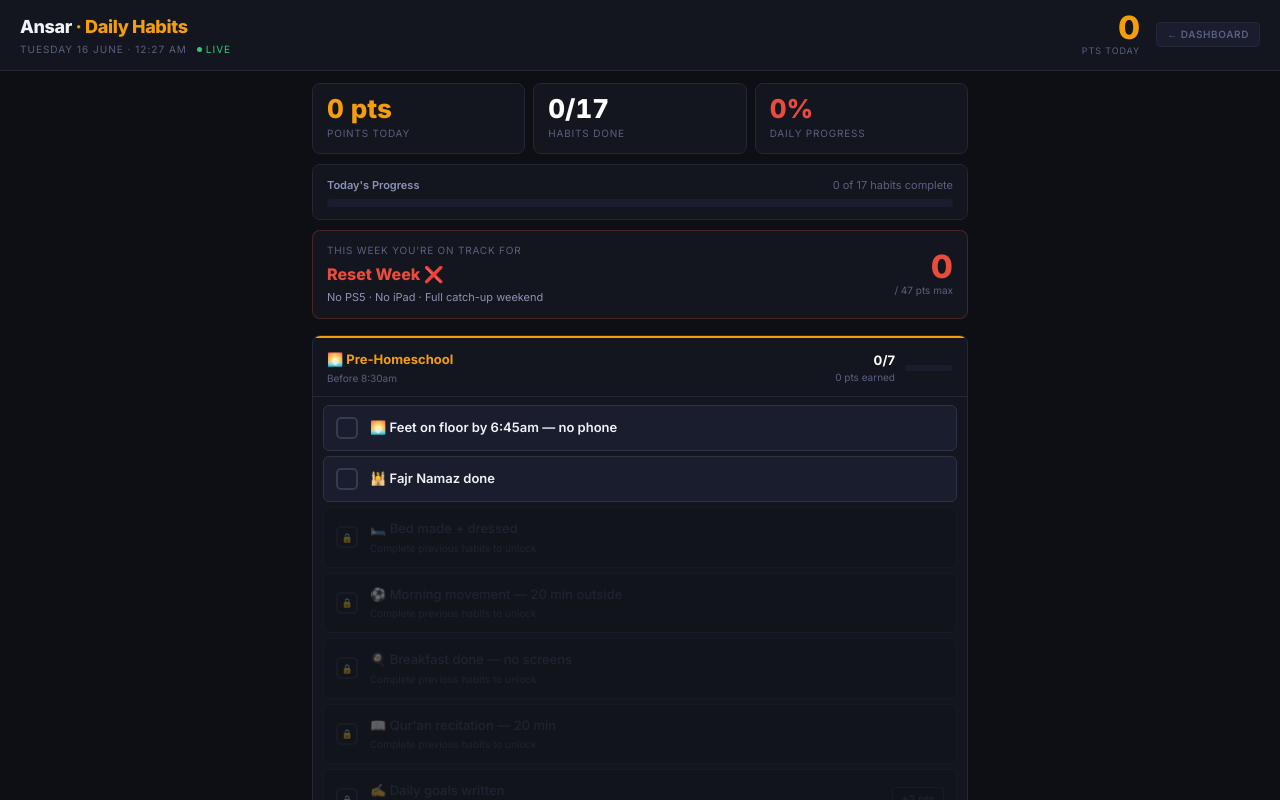
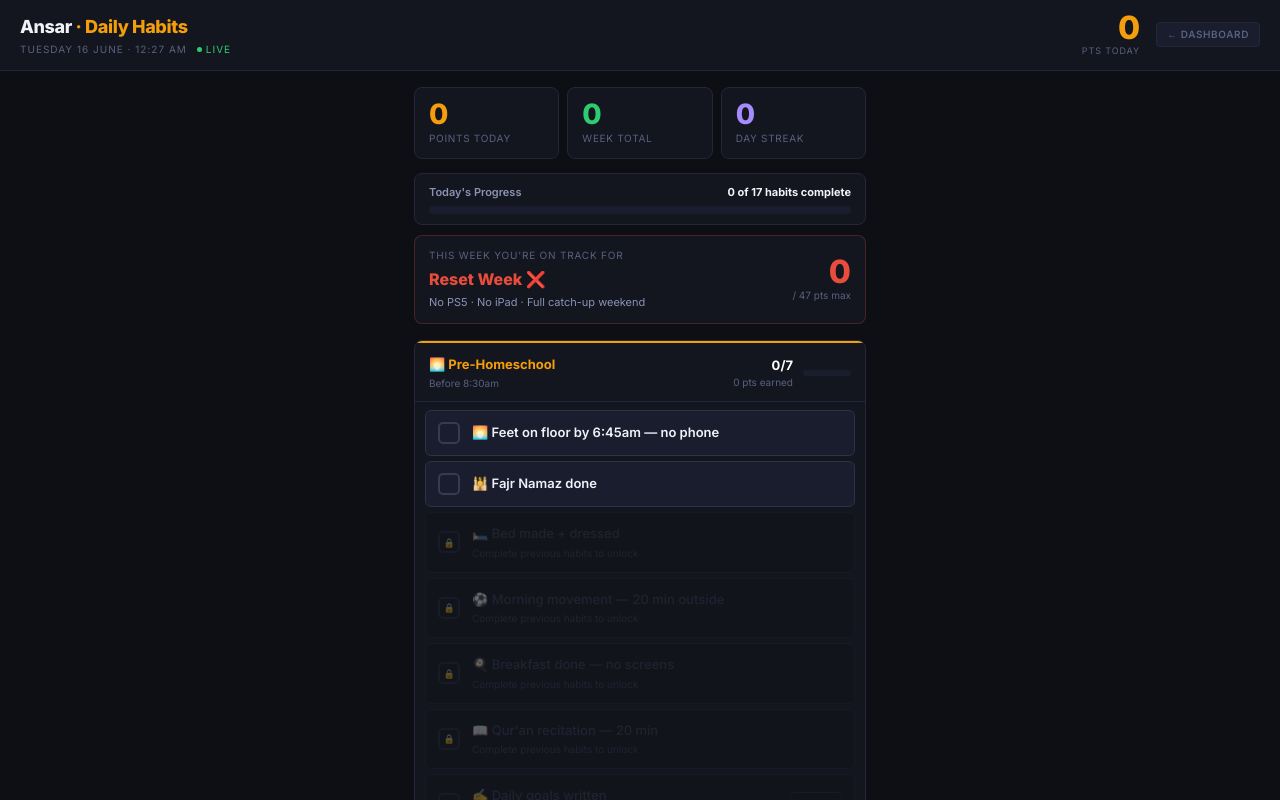
Before and after one commit to kurgelecom-oss/family-dashboard, a Next.js app: page /ansar in a window 1280 px wide. Built offline with nearby package versions, Linux system fonts and the light colour scheme; no server answers; the database is empty.

Commit message:
fix: weekly points, streak, soccer habit, parent weekly total

```diff
--- a/app/ansar/page.tsx
+++ b/app/ansar/page.tsx
@@ -1,8 +1,20 @@
 "use client";
 import { useState, useEffect, useCallback } from "react";
-import { supabase, getTodayDate } from "../lib/supabase";
+import { supabase, getTodayDate, getWeekStart, getTodayDayName } from "../lib/supabase";
 
-const HABITS = [
+// Points per habit — used for weekly sum
+const HABIT_POINTS: Record<string, number> = {
+  wake: 0, fajr: 0, bed: 0, movement: 0, breakfast: 0, quran: 0,
+  goals: 2, school: 3, readtheory: 1, khan: 1, journal: 1,
+  soccer: 2, btn: 1, namaz: 1, room: 0, shower: 0, teeth: 0, reading: 1,
+};
+
+// Days soccer training applies
+const SOCCER_DAYS = ["Monday", "Wednesday"];
+
+function buildHabits(dayName: string) {
+  const hasSoccer = SOCCER_DAYS.includes(dayName);
+  return [
     { id: "wake",      block: "pre",    label: "Feet on floor by 6:45am — no phone",  points: 0, icon: "🌅" },
     { id: "fajr",      block: "pre",    label: "Fajr Namaz done",                      points: 0, icon: "🕌" },
     { id: "bed",       block: "pre",    label: "Bed made + dressed",                   points: 0, icon: "🛏️" },
@@ -14,6 +26,7 @@ const HABITS = [
     { id: "readtheory",block: "school", label: "ReadTheory done",                      points: 1, icon: "📝" },
     { id: "khan",      block: "school", label: "Khan Academy done",                    points: 1, icon: "🎓" },
     { id: "journal",   block: "school", label: "Daily learning journal entry written", points: 1, icon: "📒" },
+    ...(hasSoccer ? [{ id: "soccer", block: "arvo", label: "Soccer training — attend + full effort", points: 2, icon: "⚽" }] : []),
     { id: "btn",       block: "arvo",   label: "BTN episode + Cornell notes done",     points: 1, icon: "📰" },
     { id: "namaz",     block: "arvo",   label: "Duhr + Asr + Maghrib + Isha Namaz",   points: 1, icon: "🕌" },
     { id: "room",      block: "arvo",   label: "Room tidy",                            points: 0, icon: "🧹" },
@@ -21,6 +34,7 @@ const HABITS = [
     { id: "teeth",     block: "arvo",   label: "Teeth brushed",                        points: 0, icon: "🪥" },
     { id: "reading",   block: "arvo",   label: "Reading in bed — 15+ min",             points: 1, icon: "🌙" },
   ];
+}
 
 const BLOCKS = [
   { id: "pre",    label: "🌅 Pre-Homeschool",      subtitle: "Before 8:30am",    color: "#f59e0b" },
@@ -35,25 +49,89 @@ const THRESHOLDS = [
   { min: 0,  label: "Reset Week ❌",   desc: "No PS5 · No iPad · Full catch-up weekend",           color: "#e74c3c" },
 ];
 
-const WEEKLY_MAX = 47;
-
 function getThreshold(pts: number) {
   return THRESHOLDS.find(t => pts >= t.min) || THRESHOLDS[THRESHOLDS.length - 1];
 }
 
-function getHabitState(habit: typeof HABITS[0], blockHabits: typeof HABITS, completed: Record<string, boolean>): "done" | "available" | "locked" {
+function getHabitState(habit: ReturnType<typeof buildHabits>[0], blockHabits: ReturnType<typeof buildHabits>, completed: Record<string, boolean>): "done" | "available" | "locked" {
   if (completed[habit.id]) return "done";
   const idx = blockHabits.findIndex(h => h.id === habit.id);
   const incompleteBefore = blockHabits.slice(0, idx).filter(h => !completed[h.id]).length;
   return incompleteBefore < 2 ? "available" : "locked";
 }
 
+// Calculate real streak: consecutive days (going back from yesterday) where
+// at least 5 habits were completed (a "meaningful" day).
+async function calculateStreak(): Promise<number> {
+  // Fetch last 60 days of completions
+  const cutoff = new Date();
+  cutoff.setDate(cutoff.getDate() - 60);
+  const cutoffStr = cutoff.toISOString().split("T")[0];
+
+  const { data, error } = await supabase
+    .from("habit_completions")
+    .select("habit_id, completed_date")
+    .gte("completed_date", cutoffStr)
+    .order("completed_date", { ascending: false });
+
+  if (error || !data) return 0;
+
+  // Group by date
+  const byDate: Record<string, number> = {};
+  data.forEach((r: { habit_id: string; completed_date: string }) => {
+    byDate[r.completed_date] = (byDate[r.completed_date] || 0) + 1;
+  });
+
+  // Walk back from yesterday, count consecutive days with >=5 completions
+  let streak = 0;
+  const check = new Date();
+  // Start from today — if today has >=5, count it; else start from yesterday
+  for (let i = 0; i <= 60; i++) {
+    const d = new Date(check);
+    d.setDate(check.getDate() - i);
+    const ds = d.toISOString().split("T")[0];
+    if ((byDate[ds] || 0) >= 5) {
+      streak++;
+    } else if (i === 0) {
+      // Today not yet done — skip today, start counting from yesterday
+      continue;
+    } else {
+      break; // Streak broken
+    }
+  }
+  return streak;
+}
+
 export default function AnsarPage() {
+  const [dayName, setDayName] = useState("");
+  const [habits, setHabits] = useState<ReturnType<typeof buildHabits>>([]);
   const [completed, setCompleted] = useState<Record<string, boolean>>({});
   const [mounted, setMounted] = useState(false);
   const [time, setTime] = useState("");
   const [saving, setSaving] = useState<string | null>(null);
   const [online, setOnline] = useState(true);
+  const [weeklyPts, setWeeklyPts] = useState<number | null>(null);
+  const [streak, setStreak] = useState<number | null>(null);
+
+  const loadWeeklyData = useCallback(async () => {
+    const weekStart = getWeekStart();
+    const today = getTodayDate();
+
+    const { data, error } = await supabase
+      .from("habit_completions")
+      .select("habit_id, completed_date")
+      .gte("completed_date", weekStart)
+      .lte("completed_date", today);
+
+    if (!error && data) {
+      // Sum points using HABIT_POINTS map
+      let total = 0;
+      data.forEach((r: { habit_id: string; completed_date: string }) => {
+        total += HABIT_POINTS[r.habit_id] || 0;
+      });
+      setWeeklyPts(total);
+    }
+  }, []);
 
   const loadFromSupabase = useCallback(async () => {
     const { data, error } = await supabase
@@ -62,13 +140,11 @@ export default function AnsarPage() {
       .eq("completed_date", getTodayDate());
     if (!error && data) {
       const map: Record<string, boolean> = {};
-      data.forEach(r => { map[r.habit_id] = true; });
+      data.forEach((r: { habit_id: string }) => { map[r.habit_id] = true; });
       setCompleted(map);
-      // Also cache locally
       localStorage.setItem(`ansar-habits-${getTodayDate()}`, JSON.stringify(map));
       setOnline(true);
     } else {
-      // Fallback to localStorage
       const saved = localStorage.getItem(`ansar-habits-${getTodayDate()}`);
       if (saved) setCompleted(JSON.parse(saved));
       setOnline(false);
@@ -76,41 +152,54 @@ export default function AnsarPage() {
   }, []);
 
   useEffect(() => {
+    const dn = getTodayDayName();
+    setDayName(dn);
+    setHabits(buildHabits(dn));
     setMounted(true);
     loadFromSupabase();
+    loadWeeklyData();
+    calculateStreak().then(setStreak);
+
     const tick = setInterval(() => {
       setTime(new Date().toLocaleTimeString("en-AU", { hour: "2-digit", minute: "2-digit" }));
     }, 1000);
     setTime(new Date().toLocaleTimeString("en-AU", { hour: "2-digit", minute: "2-digit" }));
-    return () => clearInterval(tick);
-  }, [loadFromSupabase]);
+
+    // Poll every 30s for weekly refresh
+    const poll = setInterval(() => {
+      loadFromSupabase();
+      loadWeeklyData();
+    }, 30000);
+
+    return () => { clearInterval(tick); clearInterval(poll); };
+  }, [loadFromSupabase, loadWeeklyData]);
 
   async function toggle(id: string, state: string) {
     if (state !== "available") return;
     setSaving(id);
-    // Optimistic update
     setCompleted(prev => {
       const next = { ...prev, [id]: true };
       localStorage.setItem(`ansar-habits-${getTodayDate()}`, JSON.stringify(next));
       return next;
     });
-    // Write to Supabase
     const { error } = await supabase
       .from("habit_completions")
       .upsert({ habit_id: id, completed_date: getTodayDate() }, { onConflict: "habit_id,completed_date" });
     if (error) {
-      console.error("Supabase error:", error);
       setOnline(false);
     } else {
       setOnline(true);
+      // Refresh weekly after completion
+      loadWeeklyData();
     }
     setSaving(null);
   }
 
-  const todayPts = HABITS.filter(h => completed[h.id]).reduce((a, h) => a + h.points, 0);
-  const todayDone = HABITS.filter(h => completed[h.id]).length;
-  const overallPct = Math.round((todayDone / HABITS.length) * 100);
-  const threshold = getThreshold(todayPts);
+  const todayPts = habits.filter(h => completed[h.id]).reduce((a, h) => a + h.points, 0);
+  const todayDone = habits.filter(h => completed[h.id]).length;
+  const overallPct = habits.length > 0 ? Math.round((todayDone / habits.length) * 100) : 0;
+  const weekThreshold = getThreshold(weeklyPts ?? 0);
+  const WEEKLY_MAX = SOCCER_DAYS.includes(dayName) ? 51 : 47; // 2 soccer days × 2pts extra
 
   return (
     <div style={{ minHeight: "100vh", background: "#0d0f14", color: "#f0f2f8", fontFamily: "'Inter', sans-serif" }}>
@@ -146,29 +235,37 @@ export default function AnsarPage() {
         </div>
       </header>
 
-      <div style={{ padding: "12px 12px 40px", maxWidth: 680, margin: "0 auto" }}>
+      <div style={{ maxWidth: 480, margin: "0 auto", padding: "16px 14px 40px" }}>
 
-        {/* TOP STATS */}
-        <div style={{ display: "grid", gridTemplateColumns: "1fr 1fr 1fr", gap: 8, marginBottom: 10 }}>
-          {[
-            { label: "Points Today", value: mounted ? `${todayPts} pts` : "—", color: "#f59e0b" },
-            { label: "Habits Done", value: mounted ? `${todayDone}/${HABITS.length}` : "—", color: "#fff" },
-            { label: "Daily Progress", value: mounted ? `${overallPct}%` : "—", color: threshold.color },
-          ].map(s => (
-            <div key={s.label} style={{ background: "#13161e", border: "1px solid #232736", borderRadius: 8, padding: "12px 14px" }}>
-              <div style={{ fontSize: 26, fontWeight: 800, color: s.color, lineHeight: 1, fontVariantNumeric: "tabular-nums" }}>{s.value}</div>
-              <div style={{ fontSize: 10, color: "#5a6080", textTransform: "uppercase", letterSpacing: "0.08em", marginTop: 4 }}>{s.label}</div>
+        {/* TOP STATS ROW */}
+        <div style={{ display: "grid", gridTemplateColumns: "1fr 1fr 1fr", gap: 8, marginBottom: 14 }}>
+          {/* Today points */}
+          <div style={{ background: "#13161e", border: "1px solid #232736", borderRadius: 8, padding: "12px 14px" }}>
+            <div style={{ fontSize: 28, fontWeight: 800, color: "#f59e0b", lineHeight: 1 }}>{mounted ? todayPts : "—"}</div>
+            <div style={{ fontSize: 10, color: "#5a6080", marginTop: 3, textTransform: "uppercase", letterSpacing: "0.07em" }}>Points Today</div>
           </div>
-          ))}
+          {/* Weekly points */}
+          <div style={{ background: "#13161e", border: "1px solid #232736", borderRadius: 8, padding: "12px 14px" }}>
+            <div style={{ fontSize: 28, fontWeight: 800, color: "#2ecc71", lineHeight: 1 }}>{mounted && weeklyPts !== null ? weeklyPts : "—"}</div>
+            <div style={{ fontSize: 10, color: "#5a6080", marginTop: 3, textTransform: "uppercase", letterSpacing: "0.07em" }}>Week Total</div>
+          </div>
+          {/* Streak */}
+          <div style={{ background: "#13161e", border: "1px solid #232736", borderRadius: 8, padding: "12px 14px" }}>
+            <div style={{ fontSize: 28, fontWeight: 800, color: "#a78bfa", lineHeight: 1, display: "flex", alignItems: "center", gap: 4 }}>
+              {mounted && streak !== null ? streak : "—"}
+              {mounted && streak !== null && streak > 0 && <span style={{ fontSize: 18 }}>🔥</span>}
+            </div>
+            <div style={{ fontSize: 10, color: "#5a6080", marginTop: 3, textTransform: "uppercase", letterSpacing: "0.07em" }}>Day Streak</div>
+          </div>
         </div>
 
-        {/* PROGRESS BAR */}
-        <div style={{ background: "#13161e", border: "1px solid #232736", borderRadius: 8, padding: "12px 14px", marginBottom: 10 }}>
+        {/* OVERALL PROGRESS BAR */}
+        <div style={{ background: "#13161e", border: "1px solid #232736", borderRadius: 8, padding: "10px 14px", marginBottom: 10 }}>
           <div style={{ display: "flex", justifyContent: "space-between", marginBottom: 6 }}>
-            <span style={{ fontSize: 11, fontWeight: 600, color: "#8b92b4" }}>Today's Progress</span>
-            <span style={{ fontSize: 11, color: "#5a6080" }}>{mounted ? todayDone : 0} of {HABITS.length} habits complete</span>
+            <span style={{ fontSize: 11, color: "#8b92b4", fontWeight: 600 }}>Today&apos;s Progress</span>
+            <span style={{ fontSize: 11, color: "#f0f2f8", fontWeight: 700 }}>{mounted ? todayDone : 0} of {habits.length} habits complete</span>
           </div>
-          <div style={{ background: "#1a1d2e", borderRadius: 4, height: 8, overflow: "hidden" }}>
+          <div style={{ height: 8, background: "#1a1d2e", borderRadius: 4, overflow: "hidden" }}>
             <div style={{
               height: "100%", borderRadius: 4, transition: "width 0.4s ease",
               width: mounted ? `${overallPct}%` : "0%",
@@ -177,26 +274,38 @@ export default function AnsarPage() {
           </div>
         </div>
 
+        {/* SOCCER TRAINING BADGE — only show on Mon/Wed */}
+        {mounted && SOCCER_DAYS.includes(dayName) && (
+          <div style={{
+            background: "rgba(245,158,11,0.08)", border: "1px solid rgba(245,158,11,0.3)",
+            borderRadius: 6, padding: "7px 12px", marginBottom: 10,
+            fontSize: 11, color: "#f59e0b", fontWeight: 600, display: "flex", alignItems: "center", gap: 6,
+          }}>
+            ⚽ Soccer training day — check afternoon block for bonus habit (+2 pts)
+          </div>
+        )}
+
         {/* WEEKLY STATUS */}
         <div style={{
-          background: "#13161e", border: `1px solid ${threshold.color}40`,
+          background: "#13161e", border: `1px solid ${weekThreshold.color}40`,
           borderRadius: 8, padding: "12px 14px", marginBottom: 16,
           display: "flex", alignItems: "center", justifyContent: "space-between",
         }}>
           <div>
-            <div style={{ fontSize: 10, color: "#5a6080", textTransform: "uppercase", letterSpacing: "0.08em", marginBottom: 4 }}>This week you're on track for</div>
-            <div style={{ fontSize: 16, fontWeight: 800, color: threshold.color }}>{threshold.label}</div>
-            <div style={{ fontSize: 11, color: "#8b92b4", marginTop: 3 }}>{threshold.desc}</div>
+            <div style={{ fontSize: 10, color: "#5a6080", textTransform: "uppercase", letterSpacing: "0.08em", marginBottom: 4 }}>This week you&apos;re on track for</div>
+            <div style={{ fontSize: 16, fontWeight: 800, color: weekThreshold.color }}>{weekThreshold.label}</div>
+            <div style={{ fontSize: 11, color: "#8b92b4", marginTop: 3 }}>{weekThreshold.desc}</div>
           </div>
           <div style={{ textAlign: "right", flexShrink: 0, marginLeft: 16 }}>
-            <div style={{ fontSize: 32, fontWeight: 800, color: threshold.color, lineHeight: 1 }}>{mounted ? todayPts : 0}</div>
+            <div style={{ fontSize: 32, fontWeight: 800, color: weekThreshold.color, lineHeight: 1 }}>{mounted && weeklyPts !== null ? weeklyPts : "—"}</div>
             <div style={{ fontSize: 10, color: "#5a6080" }}>/ {WEEKLY_MAX} pts max</div>
           </div>
         </div>
 
         {/* HABIT BLOCKS */}
         {BLOCKS.map(block => {
-          const blockHabits = HABITS.filter(h => h.block === block.id);
+          const blockHabits = habits.filter(h => h.block === block.id);
+          if (blockHabits.length === 0) return null;
           const blockDone = blockHabits.filter(h => completed[h.id]).length;
           const blockPts = blockHabits.filter(h => completed[h.id]).reduce((a, h) => a + h.points, 0);
           const blockPct = Math.round((blockDone / blockHabits.length) * 100);
@@ -291,8 +400,9 @@ export default function AnsarPage() {
           <div style={{ padding: "12px 14px" }}>
             <div style={{ fontSize: 12, fontWeight: 700, color: "#f0f2f8", marginBottom: 10 }}>🏆 Weekly Reward Tiers</div>
             {THRESHOLDS.map((t, i) => {
-              const isActive = mounted && todayPts >= t.min && (i === 0 || todayPts < THRESHOLDS[i - 1].min);
-              const isAchieved = mounted && todayPts >= t.min;
+              const weekPts = weeklyPts ?? 0;
+              const isActive = mounted && weekPts >= t.min && (i === 0 || weekPts < THRESHOLDS[i - 1].min);
+              const isAchieved = mounted && weekPts >= t.min;
               return (
                 <div key={t.min} style={{
                   display: "flex", alignItems: "center", gap: 12,
--- a/app/components/PanelHabits.tsx
+++ b/app/components/PanelHabits.tsx
@@ -1,6 +1,6 @@
 "use client";
 import { useState, useEffect, useCallback } from "react";
-import { supabase, getTodayDate } from "../lib/supabase";
+import { supabase, getTodayDate, getWeekStart } from "../lib/supabase";
 
 const HABITS = [
   { id: "wake",      block: "pre",    points: 0 },
@@ -14,6 +14,7 @@ const HABITS = [
   { id: "readtheory",block: "school", points: 1 },
   { id: "khan",      block: "school", points: 1 },
   { id: "journal",   block: "school", points: 1 },
+  { id: "soccer",    block: "arvo",   points: 2 }, // conditional Mon/Wed — counted if present
   { id: "btn",       block: "arvo",   points: 1 },
   { id: "namaz",     block: "arvo",   points: 1 },
   { id: "room",      block: "arvo",   points: 0 },
@@ -22,6 +23,9 @@ const HABITS = [
   { id: "reading",   block: "arvo",   points: 1 },
 ];
 
+const HABIT_POINTS: Record<string, number> = Object.fromEntries(HABITS.map(h => [h.id, h.points]));
+
+const BASE_HABITS = HABITS.filter(h => h.id !== "soccer"); // non-conditional count for display
 const BLOCKS = [
   { id: "pre",    label: "Pre-School", color: "#f59e0b" },
   { id: "school", label: "Homeschool", color: "#00c9ff" },
@@ -31,8 +35,11 @@ const BLOCKS = [
 export default function PanelHabits() {
   const [completed, setCompleted] = useState<Record<string, boolean>>({});
   const [mounted, setMounted] = useState(false);
+  const [weeklyPts, setWeeklyPts] = useState<number | null>(null);
+  const [streak, setStreak] = useState<number | null>(null);
 
   const load = useCallback(async () => {
+    // Today's completions
     const { data, error } = await supabase
       .from("habit_completions")
       .select("habit_id")
@@ -42,19 +49,64 @@ export default function PanelHabits() {
       data.forEach((r: { habit_id: string }) => { map[r.habit_id] = true; });
       setCompleted(map);
     }
+
+    // Weekly points
+    const weekStart = getWeekStart();
+    const today = getTodayDate();
+    const { data: weekData, error: weekErr } = await supabase
+      .from("habit_completions")
+      .select("habit_id, completed_date")
+      .gte("completed_date", weekStart)
+      .lte("completed_date", today);
+    if (!weekErr && weekData) {
+      let total = 0;
+      weekData.forEach((r: { habit_id: string }) => {
+        total += HABIT_POINTS[r.habit_id] || 0;
+      });
+      setWeeklyPts(total);
+    }
+
+    // Streak: consecutive days with >=5 completions
+    const cutoff = new Date();
+    cutoff.setDate(cutoff.getDate() - 60);
+    const cutoffStr = cutoff.toISOString().split("T")[0];
+    const { data: streakData } = await supabase
+      .from("habit_completions")
+      .select("completed_date")
+      .gte("completed_date", cutoffStr);
+    if (streakData) {
+      const byDate: Record<string, number> = {};
+      streakData.forEach((r: { completed_date: string }) => {
+        byDate[r.completed_date] = (byDate[r.completed_date] || 0) + 1;
+      });
+      let s = 0;
+      const check = new Date();
+      for (let i = 0; i <= 60; i++) {
+        const d = new Date(check);
+        d.setDate(check.getDate() - i);
+        const ds = d.toISOString().split("T")[0];
+        if ((byDate[ds] || 0) >= 5) {
+          s++;
+        } else if (i === 0) {
+          continue;
+        } else {
+          break;
+        }
+      }
+      setStreak(s);
+    }
   }, []);
 
   useEffect(() => {
     setMounted(true);
     load();
-    // Poll every 10 seconds for live updates from Ansar's device
     const interval = setInterval(load, 10000);
     return () => clearInterval(interval);
   }, [load]);
 
   const todayPts = HABITS.filter(h => completed[h.id]).reduce((a, h) => a + h.points, 0);
-  const todayDone = HABITS.filter(h => completed[h.id]).length;
-  const pct = Math.round((todayDone / HABITS.length) * 100);
+  const todayDone = BASE_HABITS.filter(h => completed[h.id]).length;
+  const pct = Math.round((todayDone / BASE_HABITS.length) * 100);
 
   return (
     <div className="panel col-4">
@@ -70,17 +122,25 @@ export default function PanelHabits() {
           fontWeight: 700, letterSpacing: "0.06em", textTransform: "uppercase",
           background: "rgba(245,158,11,0.1)", padding: "3px 8px", borderRadius: 4,
           border: "1px solid rgba(245,158,11,0.2)",
-        }}>Ansar's Page →</a>
+        }}>Ansar&apos;s Page →</a>
       </div>
 
-      <div className="stat-grid stat-grid-2" style={{ flex: "0 0 auto" }}>
+      {/* STATS: today pts / weekly pts / streak */}
+      <div className="stat-grid stat-grid-3" style={{ flex: "0 0 auto" }}>
         <div className="stat-cell">
           <div className="stat-num lg cyan">{mounted ? todayPts : "—"}</div>
-          <div className="stat-sublabel">Points today</div>
+          <div className="stat-sublabel">Today</div>
         </div>
         <div className="stat-cell">
-          <div className="stat-num lg">{mounted ? `${todayDone}/${HABITS.length}` : "—"}</div>
-          <div className="stat-sublabel">Habits done</div>
+          <div className="stat-num lg" style={{ color: "#2ecc71" }}>{mounted && weeklyPts !== null ? weeklyPts : "—"}</div>
+          <div className="stat-sublabel">This week</div>
+        </div>
+        <div className="stat-cell">
+          <div className="stat-num lg" style={{ color: "#a78bfa", display: "flex", alignItems: "center", gap: 3, justifyContent: "center" }}>
+            {mounted && streak !== null ? streak : "—"}
+            {mounted && streak !== null && streak > 0 && <span style={{ fontSize: 14 }}>🔥</span>}
+          </div>
+          <div className="stat-sublabel">Streak</div>
         </div>
       </div>
 
@@ -88,7 +148,7 @@ export default function PanelHabits() {
 
       <div style={{ flex: 1 }}>
         {BLOCKS.map(block => {
-          const bHabits = HABITS.filter(h => h.block === block.id);
+          const bHabits = BASE_HABITS.filter(h => h.block === block.id);
           const bDone = bHabits.filter(h => completed[h.id]).length;
           return (
             <div key={block.id} style={{ marginBottom: 8 }}>
```
Also changed, not shown: app/lib/supabase.ts (+15 -0 lines). Lines whose indentation alone changed are shown as unchanged.
